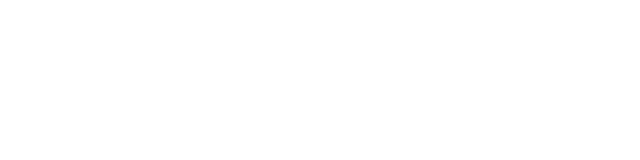
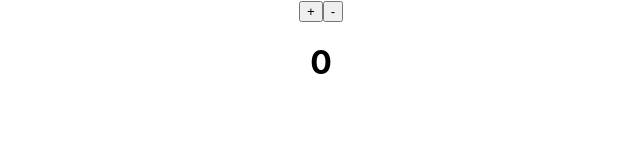
Before and after one commit to dhuallanca/react-redux, a React (Create React App) app: page / in a window 1280 px wide. Shown: the top 160 px of the page, without its empty margins (319-959 px from the left). Built offline with nearby package versions, Linux system fonts and the light colour scheme.

Commit message:
feat(React-Redux): connect to react redux

```diff
--- a/src/App.js
+++ b/src/App.js
@@ -1,11 +1,13 @@
 import './App.css';
 import { Provider } from 'react-redux';
 import store from './store';
+import Counter from './componentes/Counter';
 
 function App() {
   return (
     <Provider store={store}>
       <div className="App">
+        <Counter></Counter>
       </div>
     </Provider>
   );
--- /dev/null
+++ b/src/componentes/Counter.js
@@ -0,0 +1,34 @@
+import React from 'react';
+import { connect } from 'react-redux';
+import { increment, decrement } from '../store';
+
+const Counter = (props) => {
+  console.log(props);
+  const onIncrement = () => {
+    //usando action creator
+    props.dispatch(increment());
+  }
+  const onDecrement = () => {
+    // usando action
+    props.dispatch({
+      type: 'DECREMENT'
+    });
+  }
+  return (
+    <div>
+      <button onClick={onIncrement}>+</button>
+      <button onClick={onDecrement}>-</button>
+      <h1>{props.count}</h1>
+    </div>
+  )
+}
+
+//mapstate nos sirve para conectarnos al store del Provider
+// en este ejemplo count es enviado a Counter como una prop
+const mapStateToProps = (estado) => {
+  return {
+    count: estado
+  };
+}
+
+export default connect(mapStateToProps)(Counter);
--- a/src/store.js
+++ b/src/store.js
@@ -26,6 +26,20 @@
   return state;
 }
 
+//action creators
+// retornan el objeto que describe la accion
+// sirven para no pasar los action como objeto en los dispatch
+export const increment = () => {
+  return {
+    type: INCREMENT
+  }
+}
+export const decrement = () => {
+  return {
+    type: DECREMENT
+  }
+}
+
 const store = createStore(counterReducer);
 
 export default store;
```
